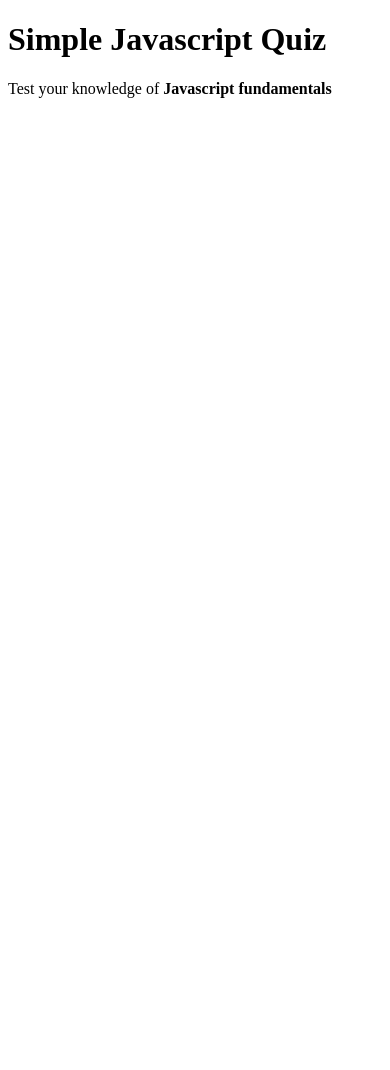
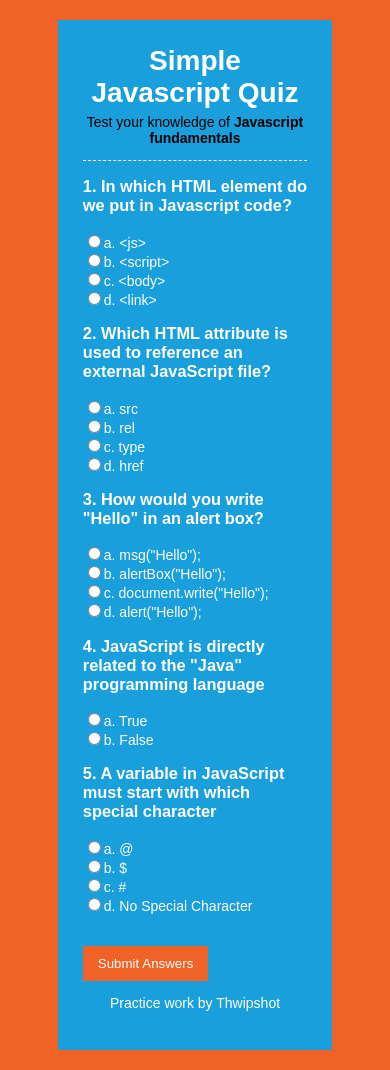
Before and after one commit to Thwipshot/javascript-jquery-practice, a plain HTML site: page project-1/index.html in a window 390 px wide. Before the commit the page ends 844 px from the top, so only its background shows below. Drawn offline with Linux system fonts and the light colour scheme.

Commit message:
added the css styling to make it look good and also responsive

```diff
--- a/project-1/css/style.css
+++ b/project-1/css/style.css
@@ -0,0 +1,57 @@
+body {
+  background: #f06226;
+  color: #fff;
+  font-family:'Arial', sans-serif;
+  font-size: 14px;
+}
+
+#container{
+  width: 60%;
+  background:#199fdb;
+  margin: 20px auto;
+  overflow: auto;
+  padding: 25px;
+}
+
+header {
+  text-align:center;
+  border-bottom: #fff dashed 1px;
+}
+
+header h1 {
+  margin: 0;
+  padding: 0;
+}
+
+header p {
+  padding: 0;
+  margin-top: 5px;
+  color: #000;
+}
+
+section {
+  min-height: 400px;
+}
+
+footer {
+  text-align: center;
+}
+
+input[type='submit']{
+  background:#f06226;
+  border:0;
+  color:#fff;
+  padding: 10px 15px;
+  cursor: pointer;
+}
+
+#results h3 {
+  background: #f06226;
+  padding: 10px;
+  margin: 10px 0;
+}
+
+#results span {
+  color: #000;
+  font-weight: bold;
+}
--- a/project-1/index.html
+++ b/project-1/index.html
@@ -1,17 +1,56 @@
 <!DOCTYPE html>
 <html>
+
 <head>
     <title>Simple Javascript Quiz</title>
-    <link rel="stylehseet" href="css/style.css">
+    <link rel="stylesheet" href="css/style.css">
     <script src="js/scripts.js"></script>
 </head>
+
 <body>
     <div id="container">
         <header>
             <h1>Simple Javascript Quiz</h1>
             <p>Test your knowledge of <strong>Javascript fundamentals</strong></p>
         </header>
+        <section>
+            <div id="results"></div>
+            <form name="quizForm" onsubmit="return submitAnswers()">
+                <h3>1. In which HTML element do we put in Javascript code?</h3>
+                <input type="radio" name="q1" value="a" id="q1a">a. &lt;js&gt;<br>
+                <input type="radio" name="q2" value="b" id="q2b">b. &lt;script&gt;<br>
+                <input type="radio" name="q3" value="c" id="q3c">c. &lt;body&gt;<br>
+                <input type="radio" name="q4" value="d" id="q4d">d. &lt;link&gt;<br>
 
+                <h3>2. Which HTML attribute is used to reference an external JavaScript file?</h3>
+                <input type="radio" name="q2" value="a" id="q2a">a. src<br>
+                <input type="radio" name="q2" value="b" id="q2b">b. rel<br>
+                <input type="radio" name="q2" value="c" id="q2c">c. type<br>
+                <input type="radio" name="q2" value="d" id="q2d">d. href<br>
+
+                <h3>3. How would you write "Hello" in an alert box?</h3>
+                <input type="radio" name="q3" value="a" id="q3a">a. msg("Hello");<br>
+                <input type="radio" name="q3" value="b" id="q3b">b. alertBox("Hello");<br>
+                <input type="radio" name="q3" value="c" id="q3c">c. document.write("Hello");<br>
+                <input type="radio" name="q3" value="d" id="q3d">d. alert("Hello");<br>
+
+                <h3>4. JavaScript is directly related to the "Java" programming language</h3>
+                <input type="radio" name="q4" value="a" id="q4a">a. True<br>
+                <input type="radio" name="q4" value="b" id="q4b">b. False<br>
+
+                <h3>5. A variable in JavaScript must start with which special character</h3>
+                <input type="radio" name="q5" value="a" id="q5a">a. @<br>
+                <input type="radio" name="q5" value="b" id="q5b">b. $<br>
+                <input type="radio" name="q5" value="c" id="q5c">c. #<br>
+                <input type="radio" name="q5" value="d" id="q5d">d. No Special Character<br>
+                <br><br>
+                <input type="submit" value="Submit Answers">
+            </form>
+        </section>
+        <footer>
+            <p>Practice work by Thwipshot</p>
+        </footer>
     </div>
 </body>
+
 </html>
```
Lines whose indentation alone changed are shown as unchanged.
